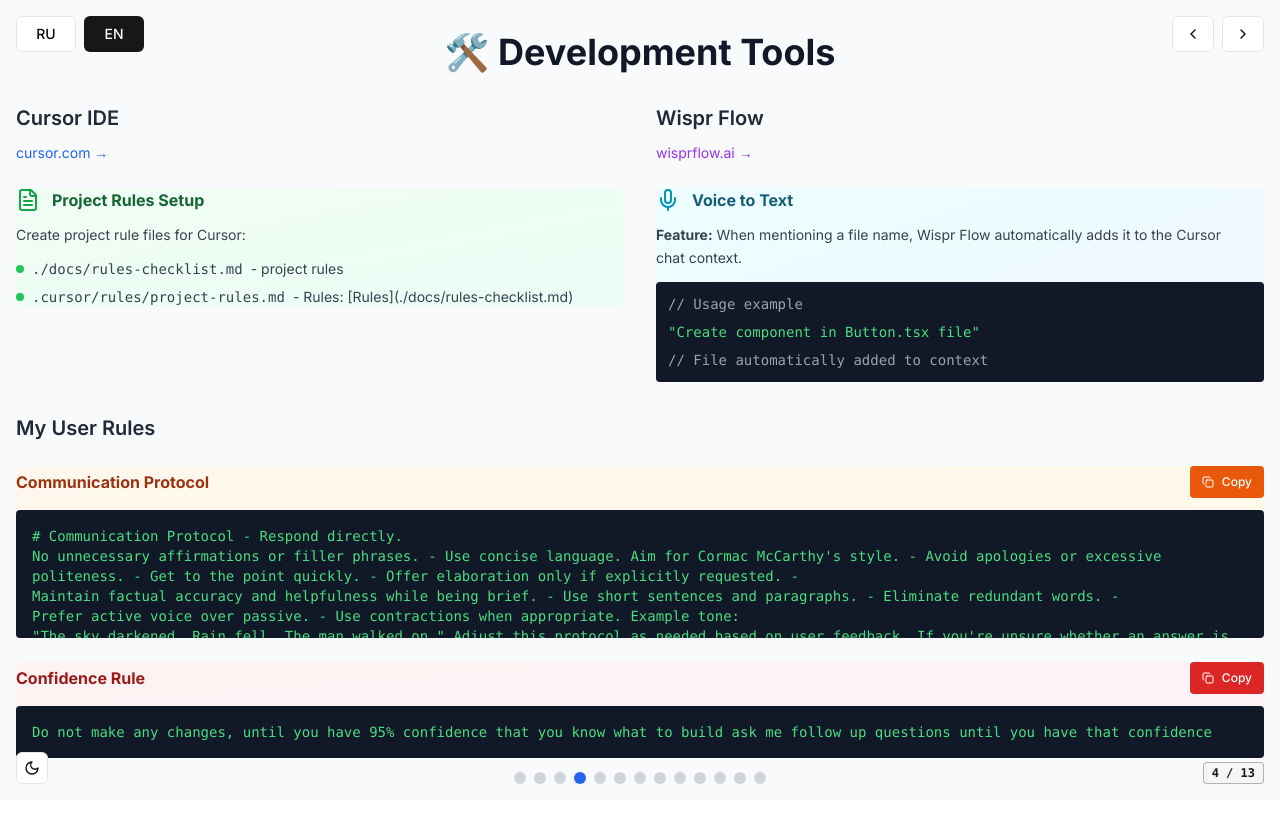
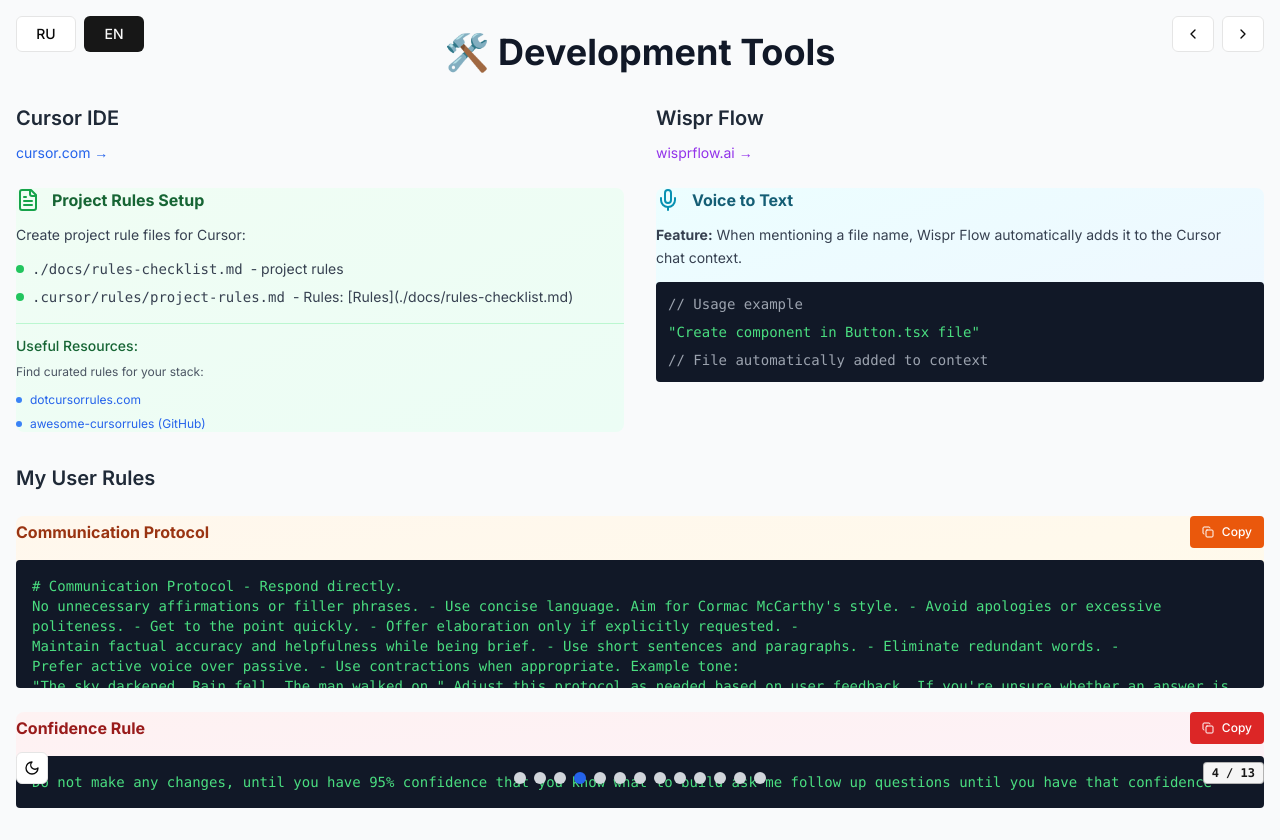
Before and after one commit to vasihc/cv, a Next.js app: page /vibecoding in a window 1280 px wide. Both pictures are taken after a click on the button 580 px from the left and 778 px from the top of the page. Before the commit the page ends 800 px from the top, so only its background shows below. Built offline with nearby package versions, Linux system fonts and the light colour scheme.

Commit message:
add more info

```diff
--- a/src/app/vibecoding/slides/slide-11-choose-stack.tsx
+++ b/src/app/vibecoding/slides/slide-11-choose-stack.tsx
@@ -31,6 +31,8 @@ export function ChooseStackSlide() {
       nodejs: "• Node.js + TypeScript → стандартный выбор для серверного JS",
       python: "• Python, PHP, Ruby → проверенные экосистемы",
       swift: "• Swift → для iOS приложений даже новичку доступно с помощью AI",
+      reactNative:
+        "• React Native → кроссплатформенная мобильная разработка с помощью AI",
       resourceTitle: "🔗 Ресурс",
       resourceDesc: "Собранные инструменты для вайбкодинга:",
       resourceUrl: "👉 https://vibecoding.tools",
@@ -40,6 +42,7 @@ export function ChooseStackSlide() {
       nodejsLabel: "Node.js",
       pythonLabel: "Python",
       swiftLabel: "Swift",
+      reactNativeLabel: "React Native",
       tailwindLabel: "Tailwind",
       quote: "«Чем популярнее стек — тем лучше работает AI»",
     },
@@ -57,6 +60,8 @@ export function ChooseStackSlide() {
       nodejs: "• Node.js + TypeScript → standard choice for server-side JS",
       python: "• Python, PHP, Ruby → proven ecosystems",
       swift: "• Swift → for iOS apps even accessible to beginners with AI help",
+      reactNative:
+        "• React Native → cross-platform mobile development with AI assistance",
       resourceTitle: "🔗 Resource",
       resourceDesc: "Collected tools for vibe coding:",
       resourceUrl: "👉 https://vibecoding.tools",
@@ -66,6 +71,7 @@ export function ChooseStackSlide() {
       nodejsLabel: "Node.js",
       pythonLabel: "Python",
       swiftLabel: "Swift",
+      reactNativeLabel: "React Native",
       tailwindLabel: "Tailwind",
       quote: "'The more popular the stack — the better AI works'",
     },
@@ -129,6 +135,9 @@ export function ChooseStackSlide() {
                 </li>
                 <li>
                   • <Smartphone className="inline h-3 w-3" /> {t.swift}
+                </li>
+                <li>
+                  • <Smartphone className="inline h-3 w-3" /> {t.reactNative}
                 </li>
               </ul>
             </CardContent>
@@ -202,16 +211,6 @@ export function ChooseStackSlide() {
                   </span>
                 </div>
 
-                {/* Python */}
-                <div className="flex flex-col items-center rounded-lg bg-white p-3 shadow-sm dark:bg-gray-800">
-                  <div className="mb-2 flex h-12 w-12 items-center justify-center rounded-full bg-blue-100">
-                    <Code className="h-6 w-6 text-blue-600" />
-                  </div>
-                  <span className="text-xs font-medium text-gray-700 dark:text-gray-300">
-                    {t.pythonLabel}
-                  </span>
-                </div>
-
                 {/* Swift */}
                 <div className="flex flex-col items-center rounded-lg bg-white p-3 shadow-sm dark:bg-gray-800">
                   <div className="mb-2 flex h-12 w-12 items-center justify-center rounded-full bg-orange-100">
@@ -219,6 +218,16 @@ export function ChooseStackSlide() {
                   </div>
                   <span className="text-xs font-medium text-gray-700 dark:text-gray-300">
                     {t.swiftLabel}
+                  </span>
+                </div>
+
+                {/* React Native */}
+                <div className="flex flex-col items-center rounded-lg bg-white p-3 shadow-sm dark:bg-gray-800">
+                  <div className="mb-2 flex h-12 w-12 items-center justify-center rounded-full bg-blue-100">
+                    <Smartphone className="h-6 w-6 text-blue-600" />
+                  </div>
+                  <span className="text-xs font-medium text-gray-700 dark:text-gray-300">
+                    {t.reactNativeLabel}
                   </span>
                 </div>
 
--- a/src/app/vibecoding/slides/slide-4-approach.tsx
+++ b/src/app/vibecoding/slides/slide-4-approach.tsx
@@ -19,6 +19,8 @@ export function ApproachSlide() {
       rulesFile1Desc: "- правила проекта",
       rulesFile2: ".cursor/rules/project-rules.md",
       rulesFile2Desc: "- Rules: [Rules](./docs/rules-checklist.md)",
+      rulesResourcesTitle: "Полезные ресурсы:",
+      rulesResourcesDesc: "Найдите готовые правила для вашего стека:",
       wisprTitle: "Wispr Flow",
       wisprUrl: "wisprflow.ai →",
       voiceTitle: "Голос в текст",
@@ -44,6 +46,8 @@ export function ApproachSlide() {
       rulesFile1Desc: "- project rules",
       rulesFile2: ".cursor/rules/project-rules.md",
       rulesFile2Desc: "- Rules: [Rules](./docs/rules-checklist.md)",
+      rulesResourcesTitle: "Useful Resources:",
+      rulesResourcesDesc: "Find curated rules for your stack:",
       wisprTitle: "Wispr Flow",
       wisprUrl: "wisprflow.ai →",
       voiceTitle: "Voice to Text",
@@ -150,6 +154,36 @@ Prefer active voice over passive. - Use contractions when appropriate. Example t
                   <div className="h-2 w-2 rounded-full bg-green-500"></div>
                   <span className="font-mono">{t.rulesFile2}</span>
                   <span>{t.rulesFile2Desc}</span>
+                </div>
+              </div>
+
+              {/* Resources Section */}
+              <div className="mt-4 pt-3 border-t border-green-200 dark:border-green-700">
+                <p className="mb-2 text-sm font-medium text-green-800 dark:text-green-300">
+                  {t.rulesResourcesTitle}
+                </p>
+                <p className="mb-3 text-xs text-gray-600 dark:text-gray-400">
+                  {t.rulesResourcesDesc}
+                </p>
+                <div className="space-y-2">
+                  <a
+                    href="https://dotcursorrules.com/"
+                    target="_blank"
+                    rel="noopener noreferrer"
+                    className="flex items-center gap-2 text-xs text-blue-600 hover:text-blue-800 hover:underline"
+                  >
+                    <div className="h-1.5 w-1.5 rounded-full bg-blue-500"></div>
+                    <span>dotcursorrules.com</span>
+                  </a>
+                  <a
+                    href="https://github.com/PatrickJS/awesome-cursorrules"
+                    target="_blank"
+                    rel="noopener noreferrer"
+                    className="flex items-center gap-2 text-xs text-blue-600 hover:text-blue-800 hover:underline"
+                  >
+                    <div className="h-1.5 w-1.5 rounded-full bg-blue-500"></div>
+                    <span>awesome-cursorrules (GitHub)</span>
+                  </a>
                 </div>
               </div>
             </CardContent>
```
